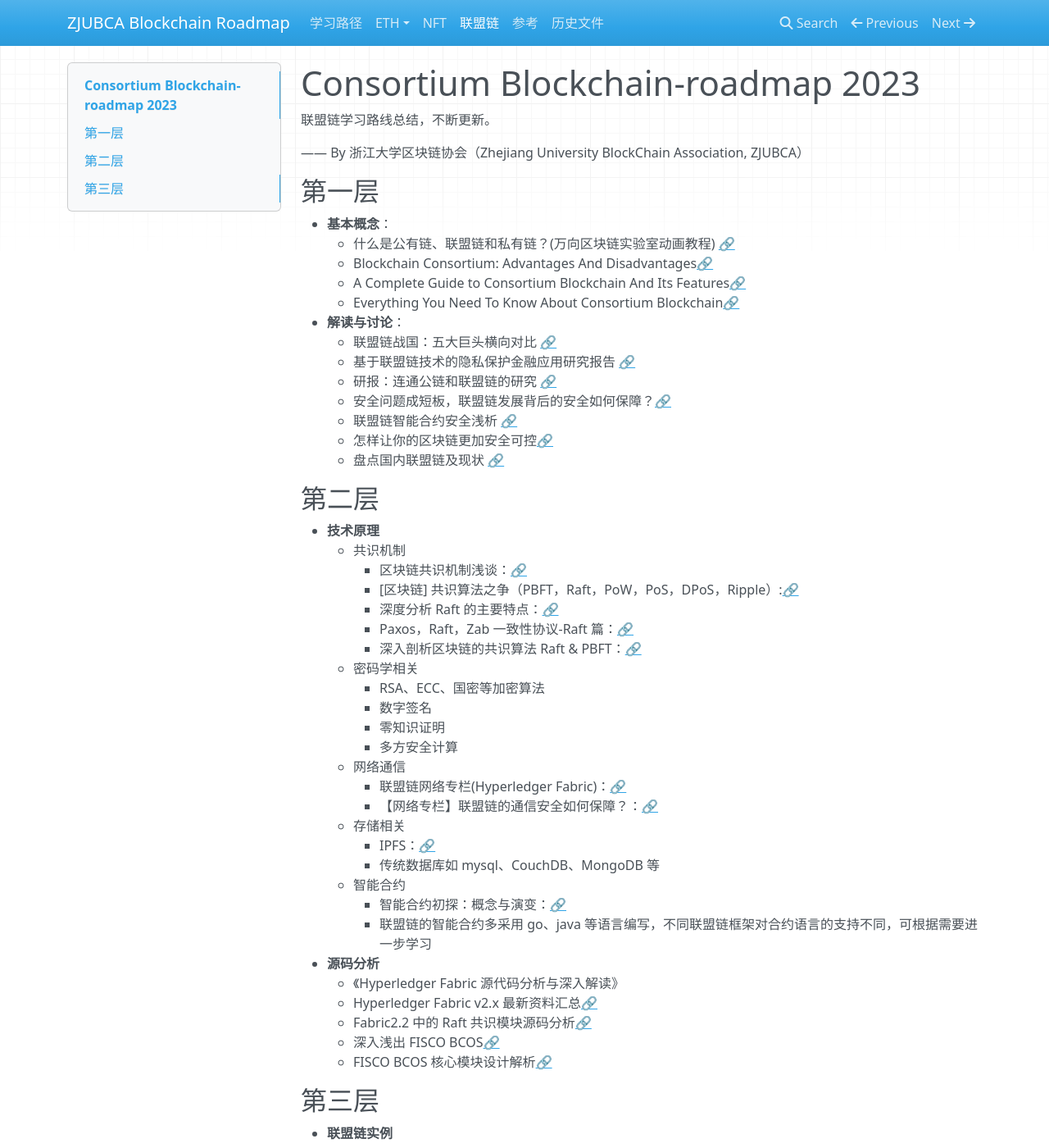
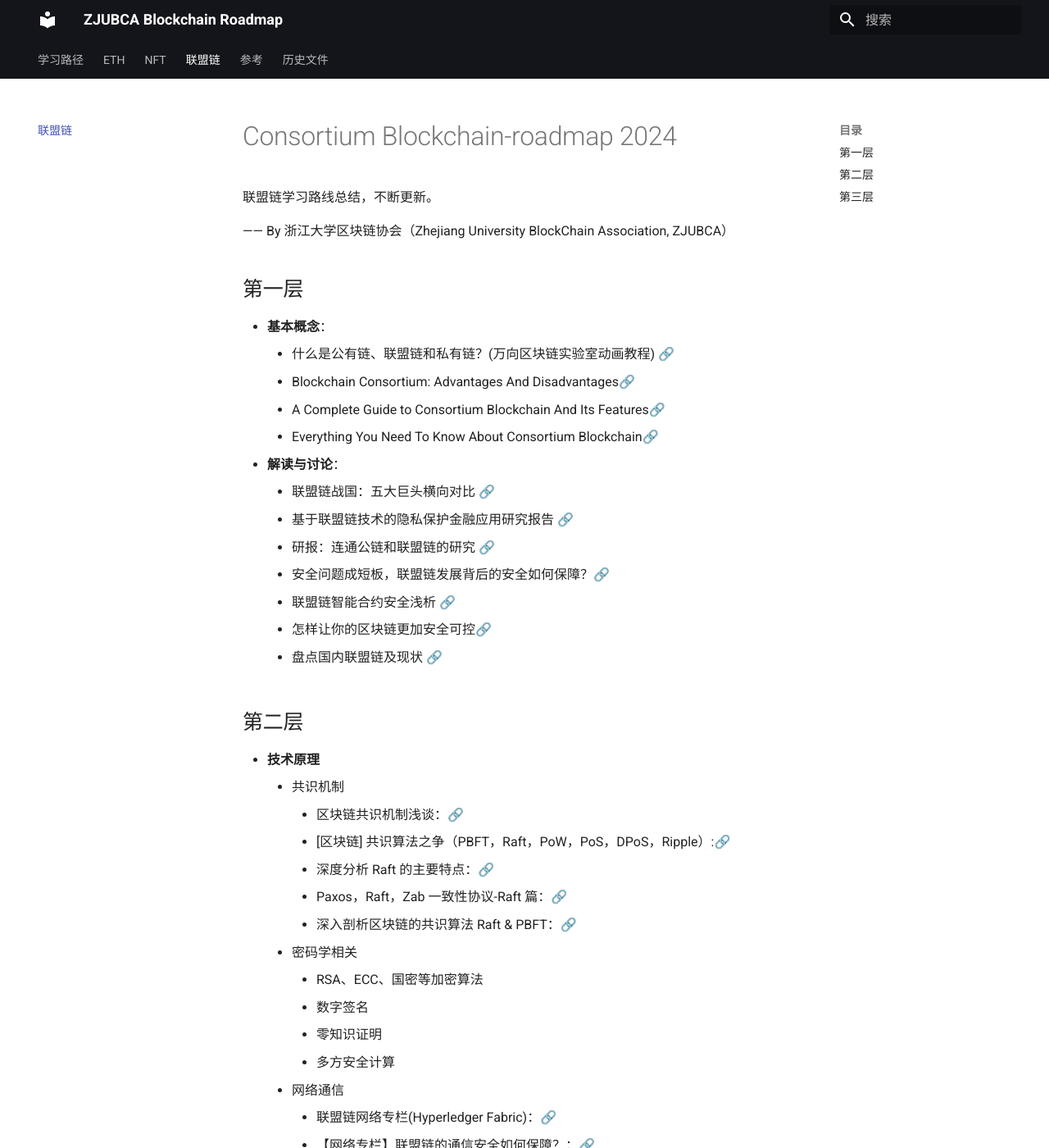
Before and after one commit to ZJUBCA/roadmap, an MkDocs documentation site: the page built from docs/consortium.md, in a window 1280 px wide and 1400 px high. Shown: the whole window at 82% size. Built offline with MkDocs 1.6.1 and Material for MkDocs 9.7.7, drawn with Linux system fonts in a browser that asks for light colours; nearby versions of some CDN libraries; some of the changed text lies outside the part shown.

Commit message:
style: mkdocs material theme

```diff
--- a/docs/consortium.md
+++ b/docs/consortium.md
@@ -1,4 +1,4 @@
-# Consortium Blockchain-roadmap 2023
+# Consortium Blockchain-roadmap 2024
 
 联盟链学习路线总结，不断更新。
 
--- a/docs/index.md
+++ b/docs/index.md
@@ -1,4 +1,4 @@
-# blockchainer-roadmap 2023
+# blockchainer-roadmap 2024
 
 区块链者学习路线 2024🚀🚀🚀🚀
 
@@ -184,7 +184,7 @@
 
 > 浩瀚无垠，分头突围
 
-### 其他优质资源
+## 其他优质资源
 
 -   awesome-blockchain：[🔗](https://github.com/chaozh/awesome-blockchain-cn)
 -   awesome-metaverse：[🔗](https://github.com/M3-org/awesome-metaverse)
--- a/mkdocs.yml
+++ b/mkdocs.yml
@@ -8,3 +8,43 @@
     - 联盟链: consortium.md
     - 参考: reference.md
     - 历史文件: history.md
+#主题
+theme:
+    name: "material"
+    language: "zh" # 配置语言
+    palette: # 颜色
+        primary: "black"
+        accent: "indigo"
+    feature:
+        tabs: true # 横向导航
+
+markdown_extensions:
+    - admonition # 提示块
+    - footnotes # 脚注
+    - meta # 定义元数据，通过文章上下文控制，如disqus
+    - pymdownx.caret # 下划线上标
+    - pymdownx.tilde # 删除线下标
+    - pymdownx.critic # 增加删除修改高亮注释，可修饰行内或段落
+    - pymdownx.details # 提示块可折叠
+    - pymdownx.inlinehilite # 行内代码高亮
+    - pymdownx.mark # 文本高亮
+    - pymdownx.smartsymbols # 符号转换
+    - pymdownx.superfences # 代码嵌套在列表里
+    - codehilite: # 代码高亮，显示行号
+          guess_lang: false
+          linenums: true
+    - toc: # 锚点
+          permalink: true
+    #  - pymdownx.arithmatex  # 数学公式
+    - pymdownx.betterem: # 对加粗和斜体更好的检测
+          smart_enable: all
+    #  - pymdownx.emoji:  # 表情
+    #      emoji_generator: !!python/name:pymdownx.emoji.to_svg
+    #  - pymdownx.magiclink  # 自动识别超链接
+    - pymdownx.tasklist: # 复选框checklist
+          custom_checkbox: true
+
+# PDF导出插件
+plugins:
+    - search
+#  - pdf-export #这个插件还有点问题，没有更新
--- a/requirements.txt
+++ b/requirements.txt
@@ -1 +1,2 @@
 mkdocs
+mkdocs-material
```
Also changed, not shown: docs/eth.md (+1 -1 lines), docs/nft.md (+1 -1 lines).
